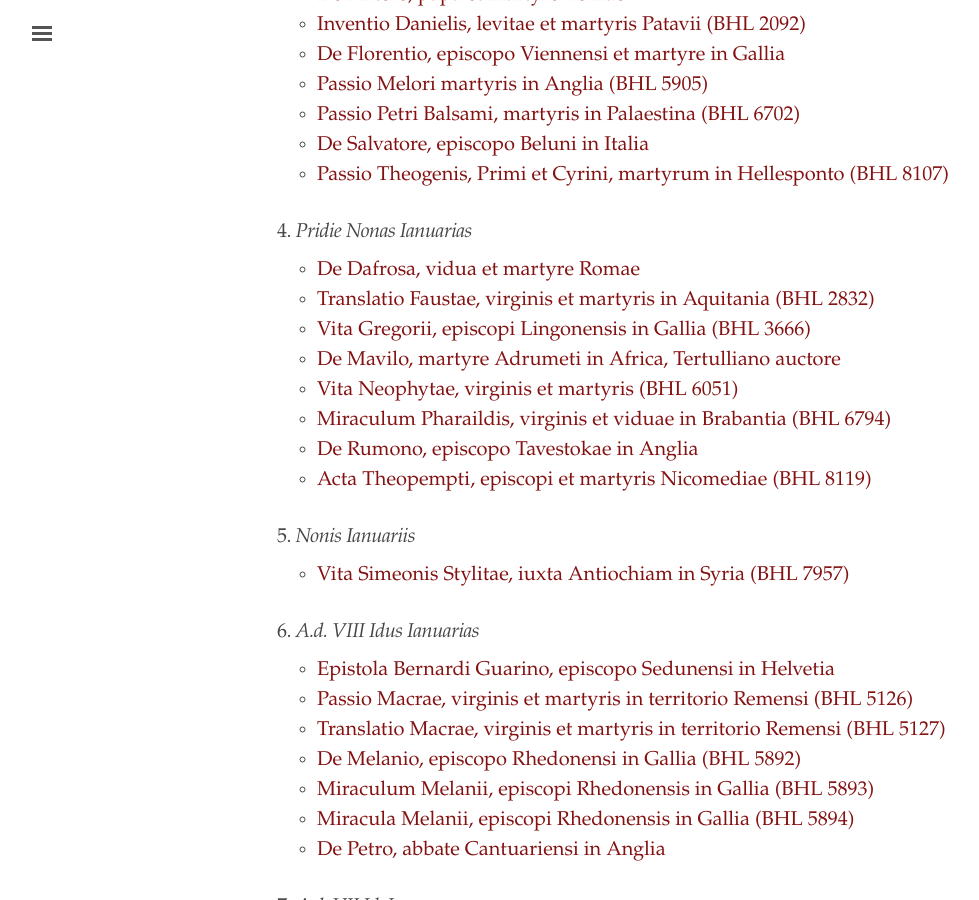
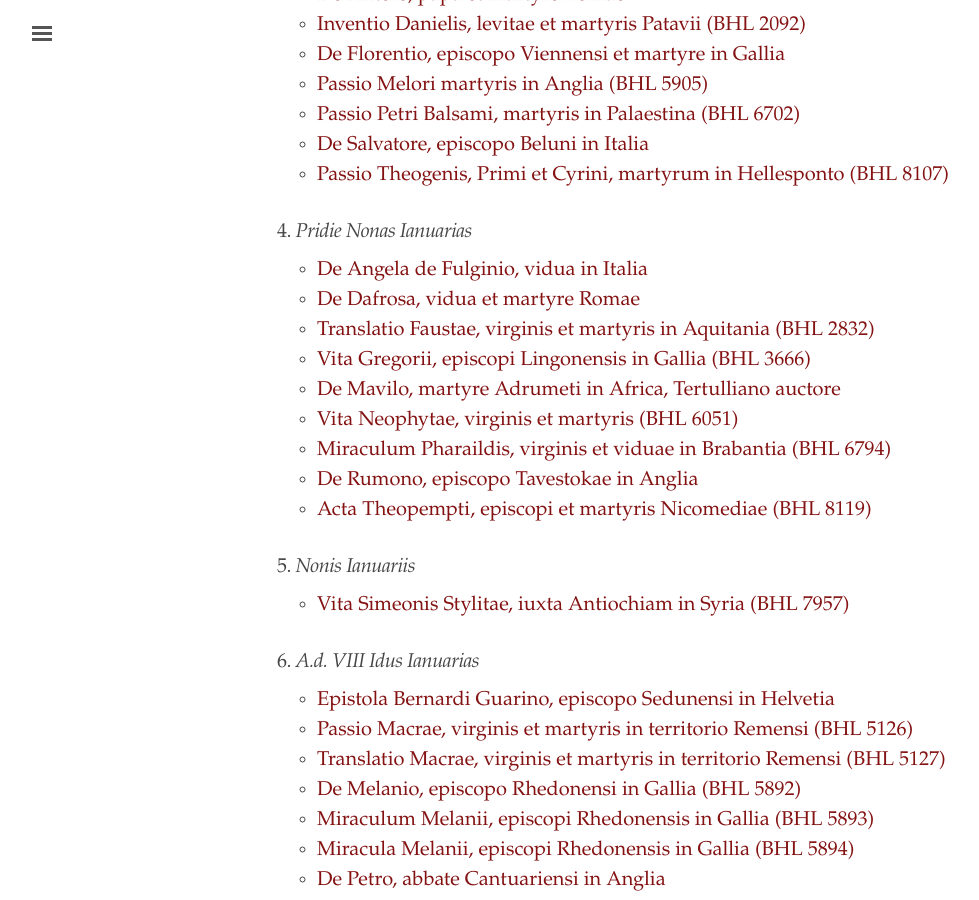
Before and after one commit to cjkoepke1/latin-hagiography, a Jekyll site: the page built from index.md, in a window 1280 px wide and 900 px high, scrolled down 1235 px. Shown: the whole window, without its empty margins (3-982 px from the left). Built offline with Jekyll 4.4.1, drawn with Linux system fonts in a browser that asks for light colours.

Commit message:
Added De Angela de Fulginio

```diff
--- a/index.md
+++ b/index.md
@@ -49,6 +49,7 @@ title: "Latin Hagiography"
 
 ### 4. *Pridie Nonas Ianuarias*
 
+- [De Angela de Fulginio, vidua in Italia](https://cjkoepke1.github.io/latin-hagiography/texts/de-angela-de-fulginio/)
 - [De Dafrosa, vidua et martyre Romae](https://cjkoepke1.github.io/latin-hagiography/texts/de-dafrosa/)
 - [Translatio Faustae, virginis et martyris in Aquitania (BHL 2832)](https://cjkoepke1.github.io/latin-hagiography/texts/translatio-faustae/)
 - [Vita Gregorii, episcopi Lingonensis in Gallia (BHL 3666)](https://cjkoepke1.github.io/latin-hagiography/texts/vita-gregorii-lingonensis/)
```
